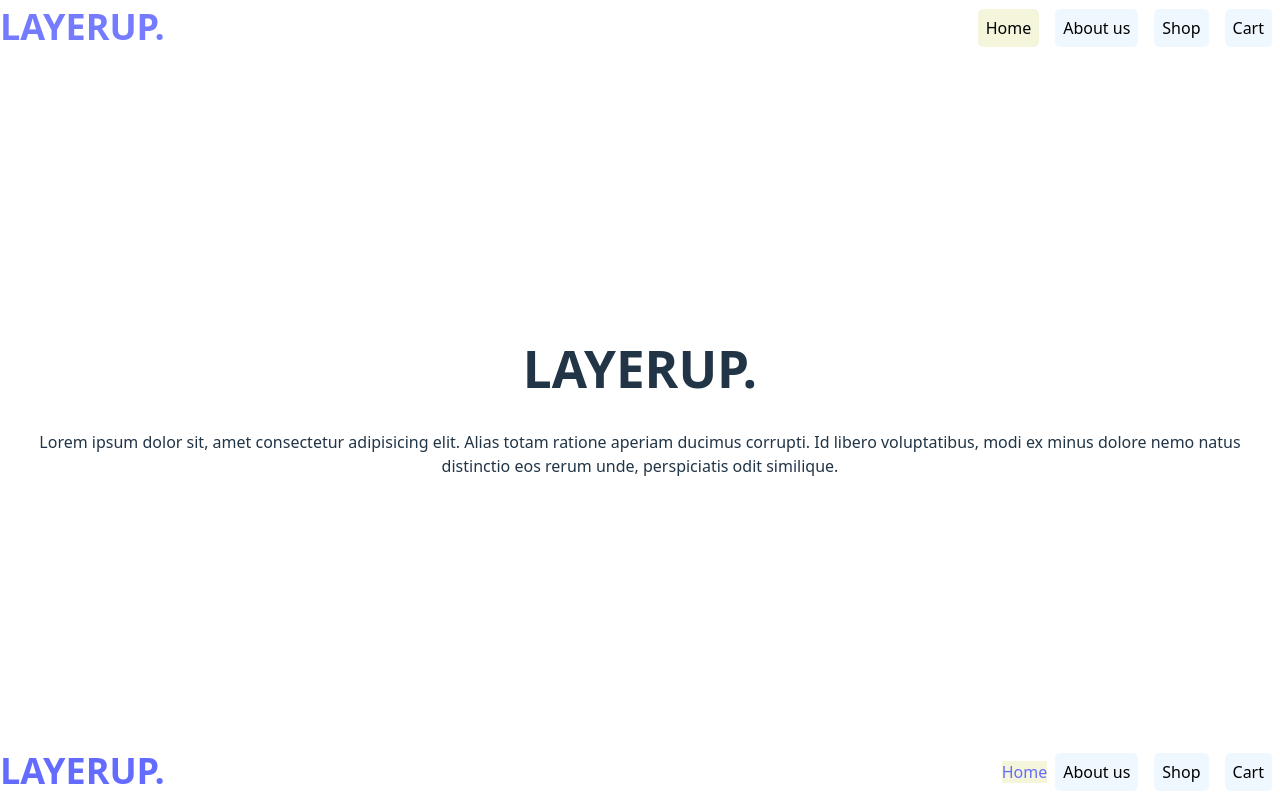
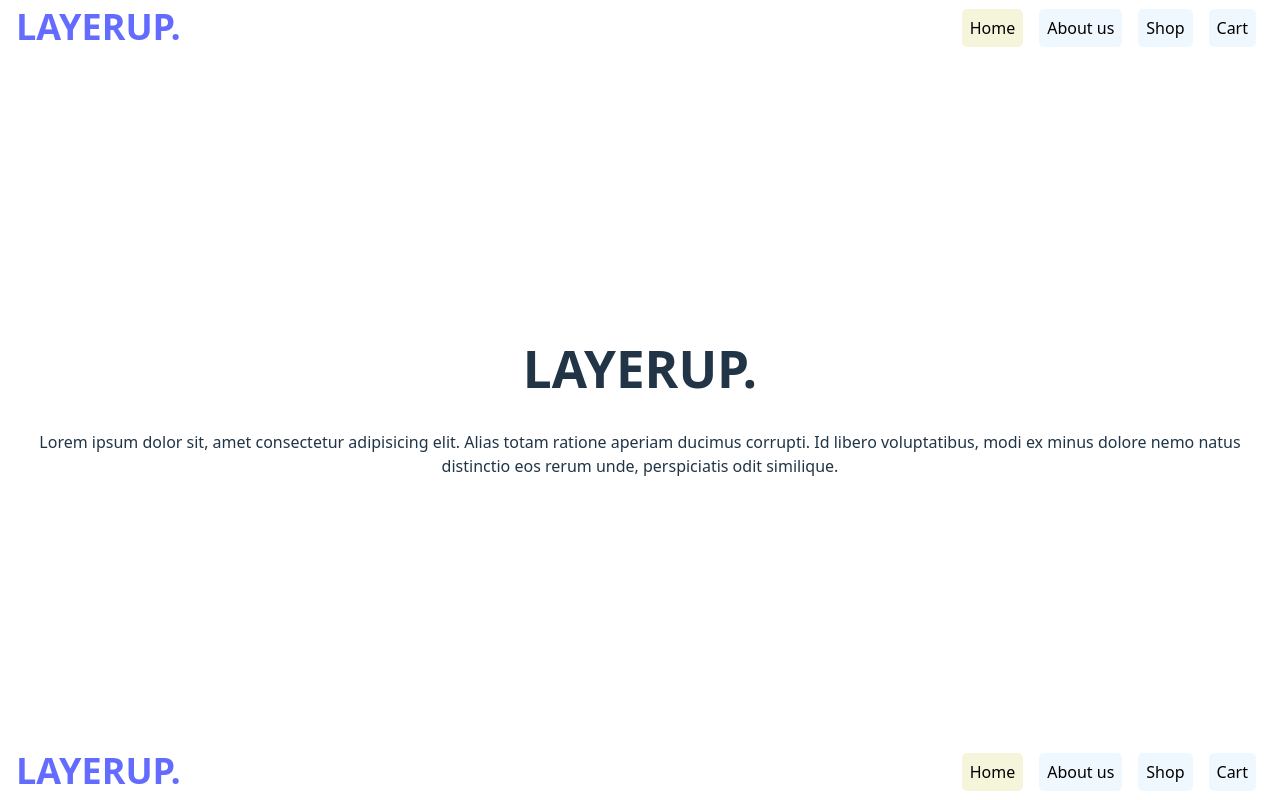
Before and after one commit to furkanssarri/shopping-cart, a React (Vite) app: page / in a window 1280 px wide. Built offline with nearby package versions, Linux system fonts and the light colour scheme.

Commit message:
fix: footer styling error

```diff
--- a/src/components/Footer/Footer.jsx
+++ b/src/components/Footer/Footer.jsx
@@ -1,12 +1,11 @@
-import headerStyles from "../Header/header.module.css";
-import footerStyles from "./footer.module.css";
+import style from "./footer.module.css";
 import { NavLink } from "react-router-dom";
 import Logo from "../Header/Logo";
 
 const Footer = () => {
   return (
     <footer>
-      <div className={`${footerStyles.logo} ${headerStyles.logo}`}>
+      <div className={`${style.logo} ${style.logo}`}>
         <Logo />
       </div>
       <nav>
@@ -14,9 +13,7 @@ const Footer = () => {
           <li>
             <NavLink
               className={({ isActive }) =>
-                `$${headerStyles.navLink} ${
-                  isActive ? `${headerStyles.active}` : ""
-                }`
+                `${style.navLink} ${isActive ? `${style.active}` : ""}`
               }
               to={`/`}
             >
@@ -26,9 +23,7 @@ const Footer = () => {
           <li>
             <NavLink
               className={({ isActive }) =>
-                `${footerStyles.navLink} ${headerStyles.navLink} ${
-                  isActive ? `${headerStyles.active}` : ""
-                }`
+                `${style.navLink} ${isActive ? `${style.active}` : ""}`
               }
               to={`about`}
             >
@@ -38,9 +33,7 @@ const Footer = () => {
           <li>
             <NavLink
               className={({ isActive }) =>
-                `${footerStyles.navLink} ${headerStyles.navLink} ${
-                  isActive ? `${headerStyles.active}` : ""
-                }`
+                `${style.navLink}  ${isActive ? `${style.active}` : ""}`
               }
               to={`shop`}
             >
@@ -50,9 +43,7 @@ const Footer = () => {
           <li>
             <NavLink
               className={({ isActive }) =>
-                `${footerStyles.navLink} ${headerStyles.navLink} ${
-                  isActive ? `${headerStyles.active}` : ""
-                }`
+                `${style.navLink} ${isActive ? `${style.active}` : ""}`
               }
               to={`cart`}
             >
--- a/src/components/Footer/footer.module.css
+++ b/src/components/Footer/footer.module.css
@@ -1,5 +1,18 @@
 footer {
   display: flex;
   justify-content: space-between;
-  width: 100%;
+  padding: 0 1rem;
+  /* width: 100%; */
 }
+
+.navLink {
+  padding: 0.5rem;
+  margin: 0.5rem;
+  background-color: aliceblue;
+  color: black;
+  border-radius: 5px;
+}
+
+.active {
+  background-color: beige;
+}
--- a/src/components/Header/header.module.css
+++ b/src/components/Header/header.module.css
@@ -1,6 +1,7 @@
 header {
   display: flex;
   justify-content: space-between;
+  padding: 0 1rem;
   /* min-width: 100%; */
 }
 
```
